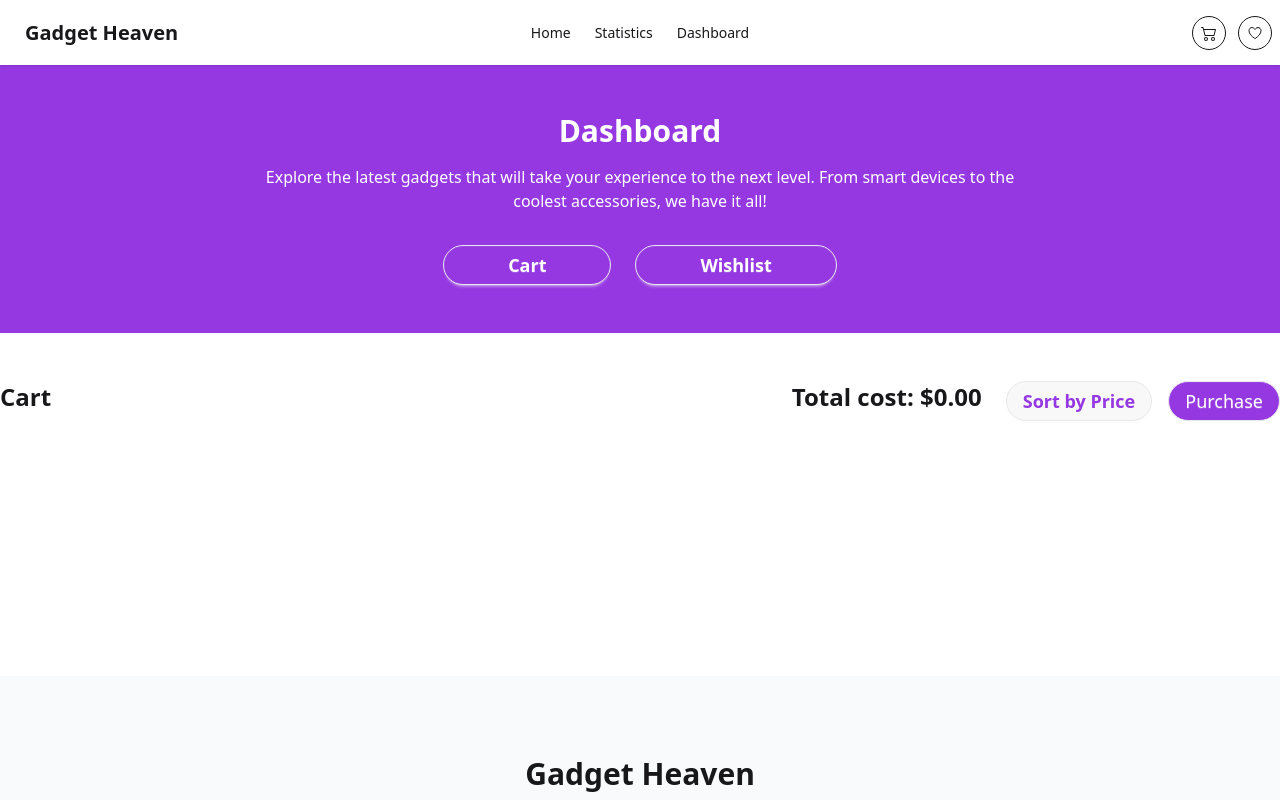
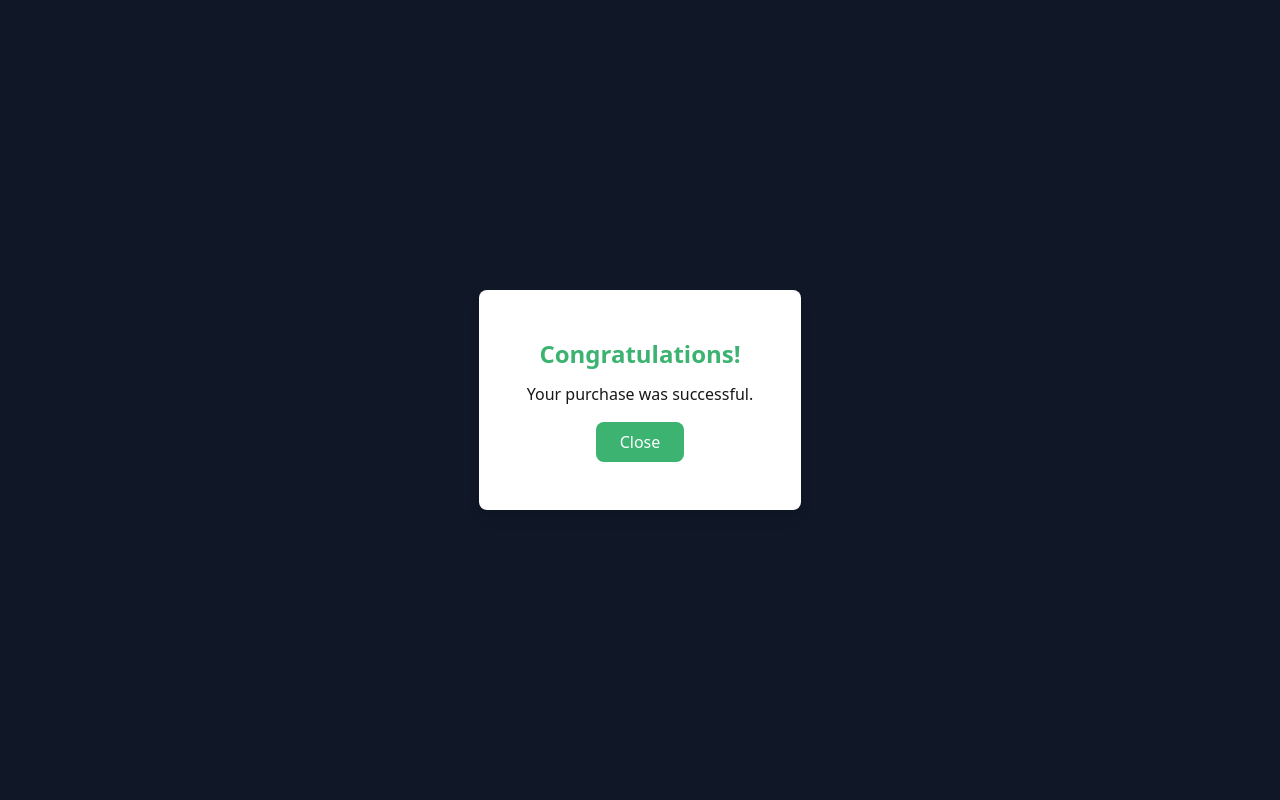
Before and after one commit to masudulalam/RB9A8, a React (Vite) app: page /dashboard in a window 1280 px wide. Both pictures are taken after a click on the button "Purchase". Shown: the top 800 px of the page. Built offline with nearby package versions, Linux system fonts and the light colour scheme.

Commit message:
added purchase button functionality and show modal

```diff
--- a/src/components/dashboardCard/DashboardCard.jsx
+++ b/src/components/dashboardCard/DashboardCard.jsx
@@ -1,12 +1,15 @@
 import { useEffect, useState } from "react";
 import { getAllCart } from "../../utilities";
 import Card from "../card/Card";
+import { useNavigate } from "react-router-dom";
 
 
 
 const DashboardCard = () => {
 
   const [gadgets, setGadgets] = useState([]);
+  const [showModal, setShowModal] = useState(false);
+  const navigate = useNavigate();
 
 
   useEffect(() => {
@@ -21,6 +24,17 @@ const DashboardCard = () => {
     setGadgets(sortedGadgets);
   };
 
+  const handlePurchase = () => {
+    setShowModal(true);
+    const show = ()=>document.getElementById('purchase_modal').showModal();
+    setGadgets([]); // Clear the cart
+  };
+
+  const handleCloseModal = () => {
+    setShowModal(false);
+    navigate("/"); // Redirect to home page
+  };
+
   return (
     <div>
         <div className="flex justify-between mb-8">
@@ -31,13 +45,27 @@ const DashboardCard = () => {
                 <h4 className="text-2xl font-bold">Total cost: ${totalPrice.toFixed(2)}</h4>
                 <div>
                     <button onClick={handleSortByPrice} className="btn text-lg font-semibold text-[#9538E2] rounded-3xl mr-4">Sort by Price</button>
-                    <button className="btn text-lg font-medium rounded-3xl bg-[#9538E2] text-white">Purchase</button>
+                    <button onClick={handlePurchase} className="btn text-lg font-medium rounded-3xl bg-[#9538E2] text-white">Purchase</button>
                 </div>
             </div>
         </div>
         {
           gadgets.map(gadget => <Card key={gadget.product_id} gadget={gadget} />)
         }
+        {/* modal */}
+        {/* Open the modal using document.getElementById('ID').showModal() method */}
+        {/* <button className="btn" onClick={()=>document.getElementById('purchase_modal').showModal()}>open modal</button> */}
+        {showModal && (
+        <div className="fixed inset-0 flex items-center justify-center bg-gray-900 bg-opacity-50">
+          <div className="bg-white p-12 rounded-lg shadow-lg text-center">
+            <h2 className="text-2xl font-bold text-[mediumseagreen]">Congratulations!</h2>
+            <p className="mt-3">Your purchase was successful.</p>
+            <button onClick={handleCloseModal} className="mt-4 px-6 py-2 bg-[mediumseagreen] text-white rounded-lg">
+              Close
+            </button>
+          </div>
+        </div>
+      )}
     </div>
   )
 };
```
Also changed, not shown: 1 other file (tests, documents, lock files or other folders).
